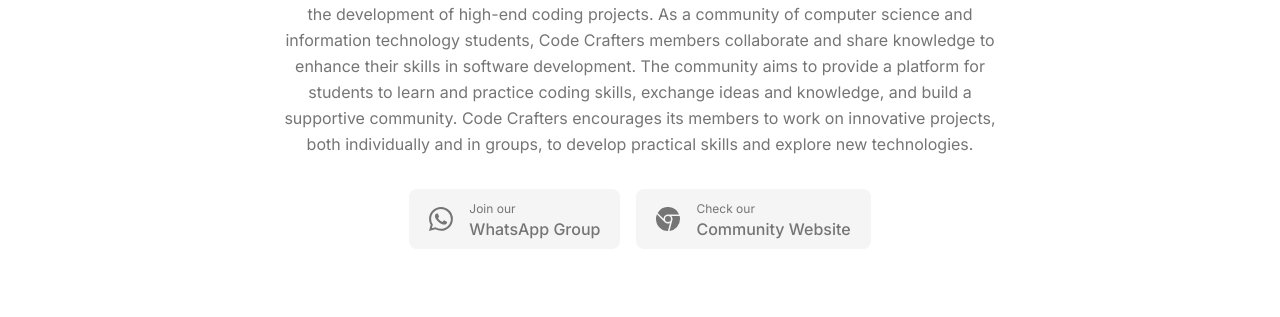
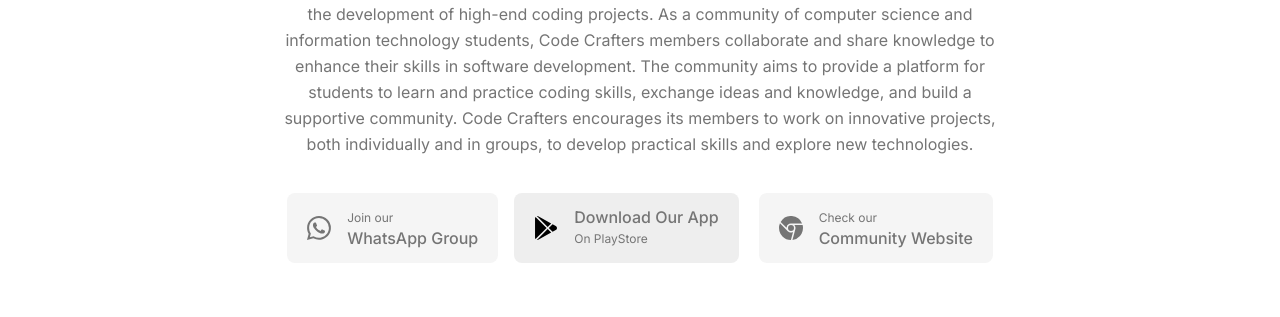
Before and after one commit to zbytes2227/fgp, a Next.js app: page /community in a window 1280 px wide. Shown: the part 784-1101 px from the top of the page. Built offline with nearby package versions, Linux system fonts and the light colour scheme.

Commit message:
playstrore app community

```diff
--- a/app/community/page.js
+++ b/app/community/page.js
@@ -13,36 +13,50 @@ const page = () => {
     <>
       <section className="text-gray-600 body-font">
         <div className="container mx-auto flex flex-col px-5 py-14 justify-center items-center">
-    <Image height={300} width={300} className="lg:w-2/6 md:w-3/6 w-5/6 mb-10 object-cover object-center rounded-xl border-2 border" alt="hero" src="/image/community_logo.png"/>
+          <Image height={300} width={300} className="lg:w-2/6 md:w-3/6 w-5/6 mb-10 object-cover object-center rounded-xl border-2 border" alt="hero" src="/image/community_logo.png" />
           <div className="w-full md:w-2/3 flex flex-col mb-16 items-center text-center">
             <h1 className="title-font sm:text-4xl text-3xl mb-4 font-medium text-gray-900">Code Crafter Community</h1>
             <p className="mb-8 leading-relaxed">Code Crafters is a community of students from Feroze Gandhi Polytechnic College, dedicated to the development of high-end coding projects. As a community of computer science and information technology students, Code Crafters members collaborate and share knowledge to enhance their skills in software development. The community aims to provide a platform for students to learn and practice coding skills, exchange ideas and knowledge, and build a supportive community. Code Crafters encourages its members to work on innovative projects, both individually and in groups, to develop practical skills and explore new technologies.</p>
 
             {/* <p className="text-sm mt-2 text-gray-500 mb-8 w-full">Neutra shabby chic ramps, viral fixie.</p> */}
-      <div className="flex">
-        <button className="bg-gray-100 inline-flex py-3 px-5 rounded-lg items-center hover:bg-gray-200 focus:outline-none">
+            <div className="flex flex-wrap justify-center">
+
+              <button className="my-1 bg-gray-100 inline-flex py-3 px-5 rounded-lg items-center hover:bg-gray-200 focus:outline-none">
                 <svg xmlns="http://www.w3.org/2000/svg" width="16" height="16" fill="currentColor" className="w-6 h-6" viewBox="0 0 16 16">
-  <path d="M13.601 2.326A7.85 7.85 0 0 0 7.994 0C3.627 0 .068 3.558.064 7.926c0 1.399.366 2.76 1.057 3.965L0 16l4.204-1.102a7.9 7.9 0 0 0 3.79.965h.004c4.368 0 7.926-3.558 7.93-7.93A7.9 7.9 0 0 0 13.6 2.326zM7.994 14.521a6.6 6.6 0 0 1-3.356-.92l-.24-.144-2.494.654.666-2.433-.156-.251a6.56 6.56 0 0 1-1.007-3.505c0-3.626 2.957-6.584 6.591-6.584a6.56 6.56 0 0 1 4.66 1.931 6.56 6.56 0 0 1 1.928 4.66c-.004 3.639-2.961 6.592-6.592 6.592m3.615-4.934c-.197-.099-1.17-.578-1.353-.646-.182-.065-.315-.099-.445.099-.133.197-.513.646-.627.775-.114.133-.232.148-.43.05-.197-.1-.836-.308-1.592-.985-.59-.525-.985-1.175-1.103-1.372-.114-.198-.011-.304.088-.403.087-.088.197-.232.296-.346.1-.114.133-.198.198-.33.065-.134.034-.248-.015-.347-.05-.099-.445-1.076-.612-1.47-.16-.389-.323-.335-.445-.34-.114-.007-.247-.007-.38-.007a.73.73 0 0 0-.529.247c-.182.198-.691.677-.691 1.654s.71 1.916.81 2.049c.098.133 1.394 2.132 3.383 2.992.47.205.84.326 1.129.418.475.152.904.129 1.246.08.38-.058 1.171-.48 1.338-.943.164-.464.164-.86.114-.943-.049-.084-.182-.133-.38-.232"/>
+                  <path d="M13.601 2.326A7.85 7.85 0 0 0 7.994 0C3.627 0 .068 3.558.064 7.926c0 1.399.366 2.76 1.057 3.965L0 16l4.204-1.102a7.9 7.9 0 0 0 3.79.965h.004c4.368 0 7.926-3.558 7.93-7.93A7.9 7.9 0 0 0 13.6 2.326zM7.994 14.521a6.6 6.6 0 0 1-3.356-.92l-.24-.144-2.494.654.666-2.433-.156-.251a6.56 6.56 0 0 1-1.007-3.505c0-3.626 2.957-6.584 6.591-6.584a6.56 6.56 0 0 1 4.66 1.931 6.56 6.56 0 0 1 1.928 4.66c-.004 3.639-2.961 6.592-6.592 6.592m3.615-4.934c-.197-.099-1.17-.578-1.353-.646-.182-.065-.315-.099-.445.099-.133.197-.513.646-.627.775-.114.133-.232.148-.43.05-.197-.1-.836-.308-1.592-.985-.59-.525-.985-1.175-1.103-1.372-.114-.198-.011-.304.088-.403.087-.088.197-.232.296-.346.1-.114.133-.198.198-.33.065-.134.034-.248-.015-.347-.05-.099-.445-1.076-.612-1.47-.16-.389-.323-.335-.445-.34-.114-.007-.247-.007-.38-.007a.73.73 0 0 0-.529.247c-.182.198-.691.677-.691 1.654s.71 1.916.81 2.049c.098.133 1.394 2.132 3.383 2.992.47.205.84.326 1.129.418.475.152.904.129 1.246.08.38-.058 1.171-.48 1.338-.943.164-.464.164-.86.114-.943-.049-.084-.182-.133-.38-.232" />
                 </svg>
                 <a href='https://chat.whatsapp.com/GUUD95pNB6mBthNoiA3yfT' className="ml-4 flex items-start flex-col leading-none">
                   <span className="text-xs text-gray-600 mb-1">Join our</span>
                   <span className="title-font font-medium">WhatsApp Group</span>
                 </a>
               </button>
-        <button className="bg-gray-100 inline-flex py-3 px-5 rounded-lg items-center ml-4 hover:bg-gray-200 focus:outline-none">
+
+
+                <a href="/files/code-crafters.apk" className="my-1 bg-gray-200 cursor-pointer inline-flex py-4 px-5 rounded-lg items-center hover:bg-gray-300 focus:outline-none mx-4">
+                  <svg xmlns="http://www.w3.org/2000/svg" fill="bg-gray-400" className="w-6 h-6 " viewBox="0 0 512 512">
+                    <path d="M99.617 8.057a50.191 50.191 0 00-38.815-6.713l230.932 230.933 74.846-74.846L99.617 8.057zM32.139 20.116c-6.441 8.563-10.148 19.077-10.148 30.199v411.358c0 11.123 3.708 21.636 10.148 30.199l235.877-235.877L32.139 20.116zM464.261 212.087l-67.266-37.637-81.544 81.544 81.548 81.548 67.273-37.64c16.117-9.03 25.738-25.442 25.738-43.908s-9.621-34.877-25.749-43.907zM291.733 279.711L60.815 510.629c3.786.891 7.639 1.371 11.492 1.371a50.275 50.275 0 0027.31-8.07l266.965-149.372-74.849-74.847z"></path>
+                  </svg>
+                  <span className="ml-4 flex items-start flex-col leading-none ">
+                    <span className="title-font font-medium">Download Our App</span>
+                    <span className="text-xs text-gray-600 mt-1.5 ">On PlayStore</span>
+                  </span>
+                </a>
+
+              <button className="my-1 bg-gray-100 inline-flex py-3 px-5 rounded-lg items-center ml-1 hover:bg-gray-200 focus:outline-none">
                 <svg xmlns="http://www.w3.org/2000/svg" width="16" height="16" fill="currentColor" className="w-6 h-6" viewBox="0 0 16 16">
-  <path fill-rule="evenodd" d="M16 8a8 8 0 0 1-7.022 7.94l1.902-7.098a3 3 0 0 0 .05-1.492A3 3 0 0 0 10.237 6h5.511A8 8 0 0 1 16 8M0 8a8 8 0 0 0 7.927 8l1.426-5.321a3 3 0 0 1-.723.255 3 3 0 0 1-1.743-.147 3 3 0 0 1-1.043-.7L.633 4.876A8 8 0 0 0 0 8m5.004-.167L1.108 3.936A8.003 8.003 0 0 1 15.418 5H8.066a3 3 0 0 0-1.252.243 2.99 2.99 0 0 0-1.81 2.59M8 10a2 2 0 1 0 0-4 2 2 0 0 0 0 4"/>
+                  <path fill-rule="evenodd" d="M16 8a8 8 0 0 1-7.022 7.94l1.902-7.098a3 3 0 0 0 .05-1.492A3 3 0 0 0 10.237 6h5.511A8 8 0 0 1 16 8M0 8a8 8 0 0 0 7.927 8l1.426-5.321a3 3 0 0 1-.723.255 3 3 0 0 1-1.743-.147 3 3 0 0 1-1.043-.7L.633 4.876A8 8 0 0 0 0 8m5.004-.167L1.108 3.936A8.003 8.003 0 0 1 15.418 5H8.066a3 3 0 0 0-1.252.243 2.99 2.99 0 0 0-1.81 2.59M8 10a2 2 0 1 0 0-4 2 2 0 0 0 0 4" />
                 </svg>
                 <a href='https://fgpcodecrafters.site/' className="ml-4 flex items-start flex-col leading-none">
                   <span className="text-xs text-gray-600 mb-1">Check our</span>
                   <span className="title-font font-medium">Community Website</span>
                 </a>
               </button>
+
             </div>
           </div>
         </div>
       </section>
-<Footer/>
+      <Footer />
     </>
   )
 }
```
Also changed, not shown: 1 other file (tests, documents, lock files or other folders). Lines whose indentation alone changed are shown as unchanged.
